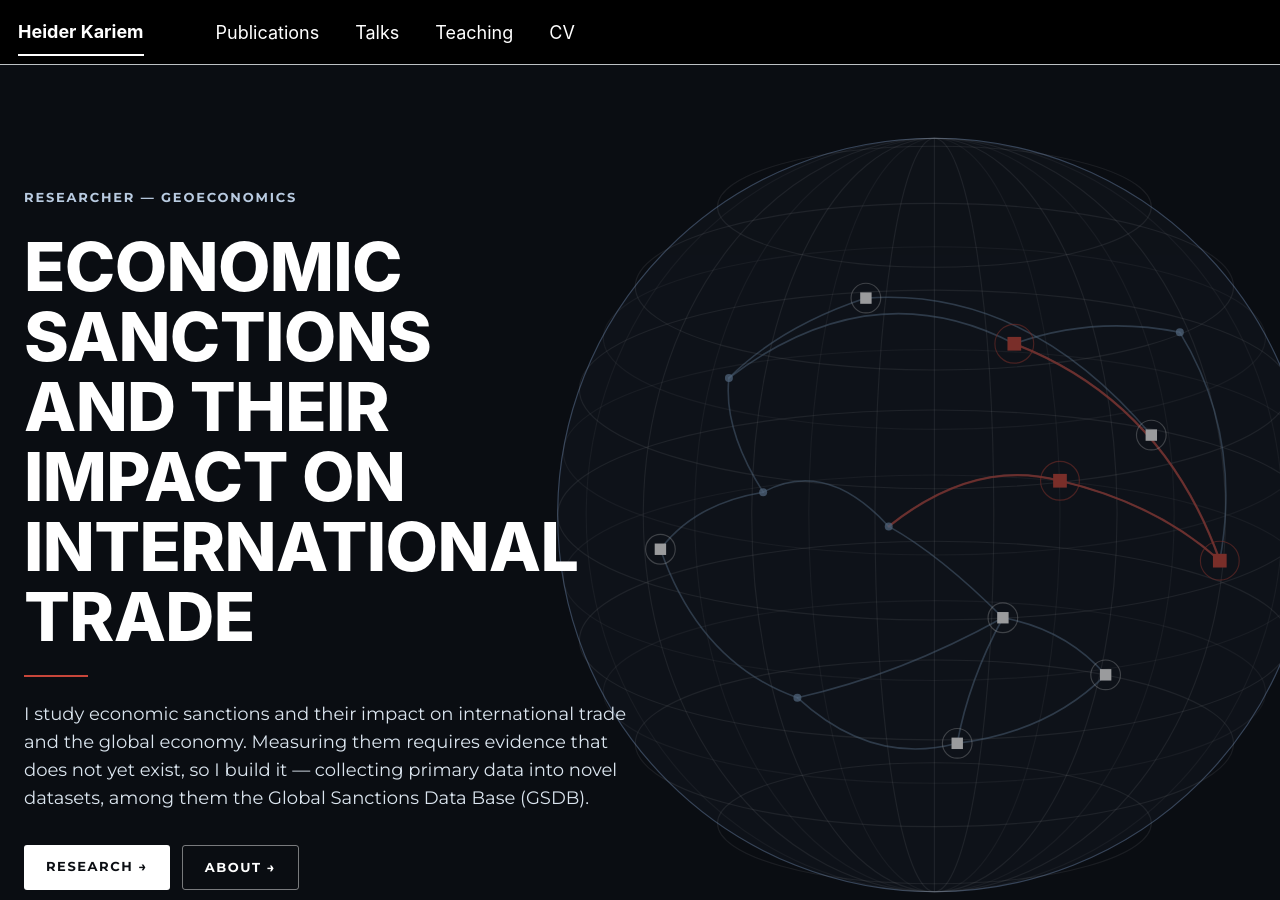
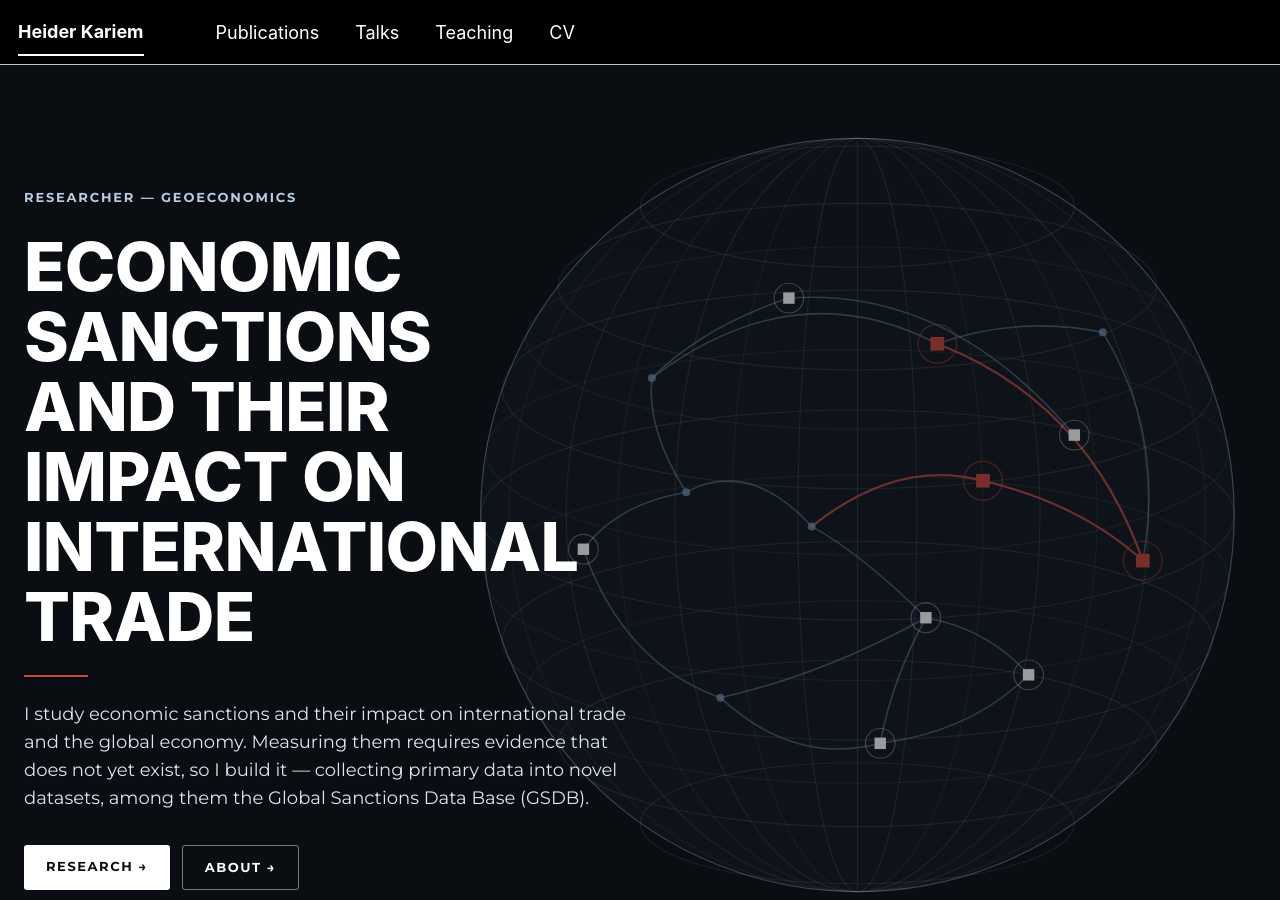
Before and after one commit to Heider90/heider90.github.io, a Jekyll site: the page built from _pages/about.md, in a window 1280 px wide and 900 px high. Built offline with Jekyll 4.4.1, drawn with Linux system fonts in a browser that asks for light colours; a style sheet for code colours, icons or effects is not loaded.

Commit message:
Stop the hero graphic being clipped at the right edge
It sat at right: -6%, so the circle overhung the viewport and the hero's
overflow: hidden cut it off. Pull it flush to the edge instead. The
mobile treatment is deliberate and stays as it is.

Co-Authored-By: Claude Opus 5 (1M context) <noreply@anthropic.com>

```diff
--- a/_sass/layout/_hero.scss
+++ b/_sass/layout/_hero.scss
@@ -43,7 +43,9 @@ $hero-accent  : #c8463a;
   &__graphic {
     position: absolute;
     top: 50%;
-    right: -6%;
+    // Sat at -6% originally, which pushed the circle past the right edge where
+    // the hero's overflow:hidden clipped it. Flush keeps it whole.
+    right: 0;
     transform: translateY(-50%);
     width: min(66%, 960px);
     max-height: 112%;
```
